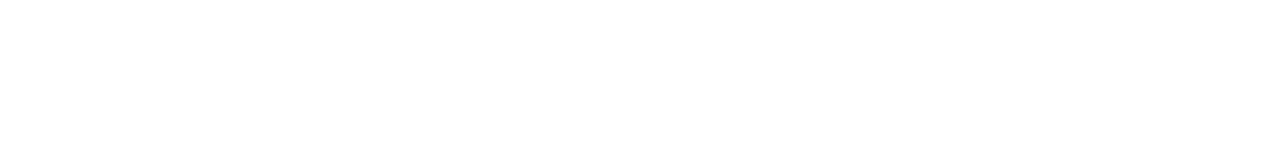
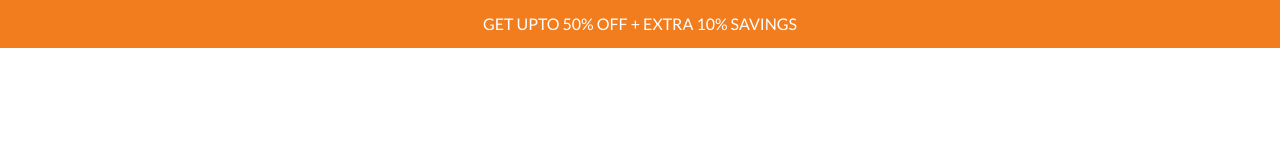
Before and after one commit to deepk2891/buywow.in, a plain HTML site: page index.html in a window 1280 px wide. Drawn offline with Linux system fonts and the light colour scheme.

Commit message:
added discount-bar

```diff
--- a/assets/css/style.css
+++ b/assets/css/style.css
@@ -0,0 +1,31 @@
+@import url('https://fonts.googleapis.com/css2?family=Lato:ital,wght@0,100;0,300;0,400;0,700;0,900;1,100;1,300;1,400;1,700;1,900&display=swap');
+:root {
+    --text-secondary: #a37b64;
+    --primary-brown: #6f4632 !important;
+    --secondary-wow1: #f9f6e6 !important;
+    --secondary-wow2: #e9dbc4 !important;
+    --orange: #f27d1e;
+    --dark: #000;
+    --light: #fff;
+}
+.dark {
+    color: var(--dark);
+}
+.light {
+    color: var(--light);
+}
+.orange {
+    color: var(--orange);
+}
+* {
+    font-family: 'Lato', sans-serif;
+}
+
+/* ===== DISCOUNT-BAR ===== */
+.discount-bar {
+    background-color: var(--orange);
+    height: 3rem;
+}
+.discount-bar p {
+    font-size: 1rem;
+}
--- a/index.html
+++ b/index.html
@@ -22,7 +22,9 @@
 </head>
 
 <body>
-
+    <div class="discount-bar d-flex justify-content-center align-items-center">
+        <p class="m-0 light"> GET UPTO 50% OFF + EXTRA 10% SAVINGS</p>
+    </div>
     <!-- Jquery -->
     <script src="assets/vendor/jquery/jquery.min.js"></script>
 
```
